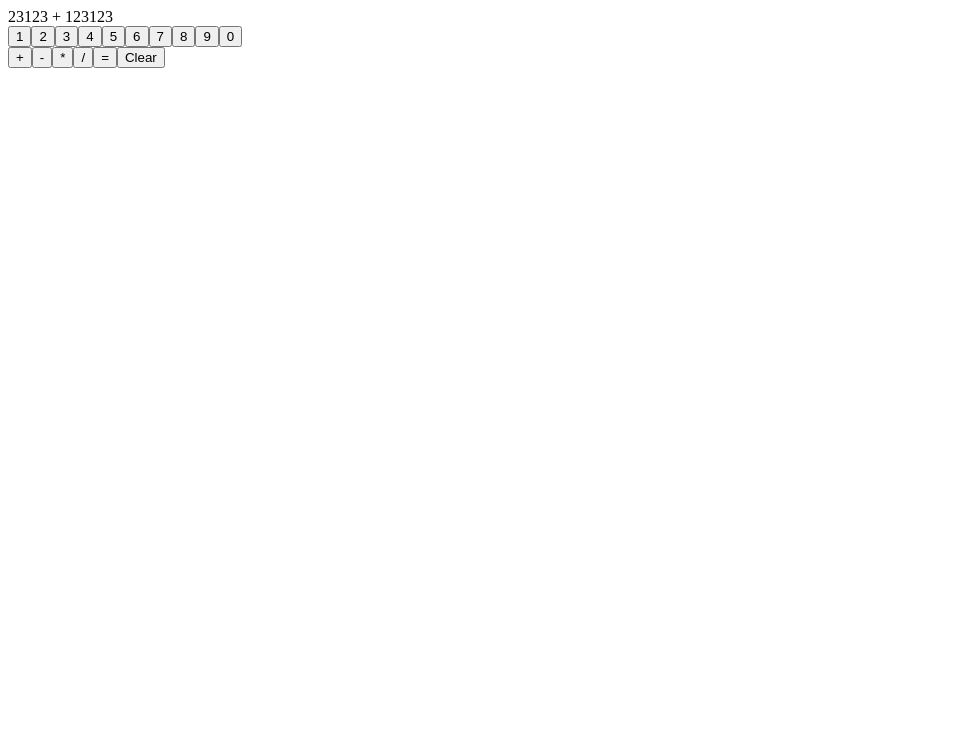
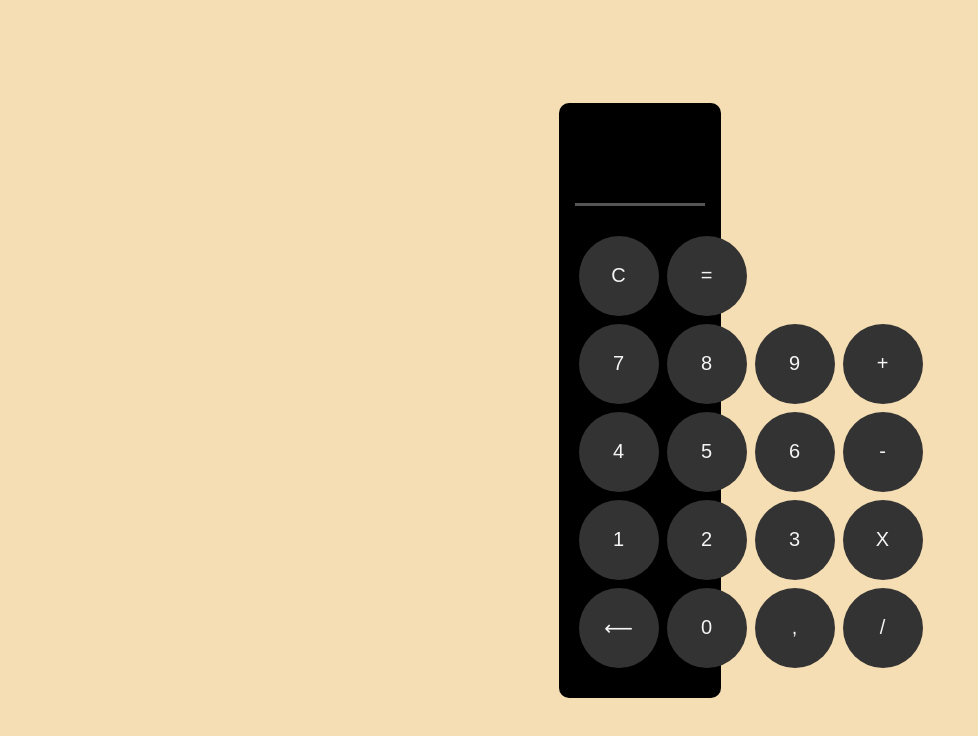
Before and after one commit to malikurkcuoglu/calculator, a plain HTML site: page index.html in a window 1280 px wide. Shown: the whole page, without its empty margins (0-978 px from the left). Drawn offline with Linux system fonts and the light colour scheme.

Commit message:
Style calculator and display numbers on click

```diff
--- a/index.html
+++ b/index.html
@@ -8,16 +8,41 @@
     <script src="./script.js" defer></script>
   </head>
   <body>
-    <div class="Calculator">
-      <div class="display">23123 + 123123</div>
-      <div class="digits">
-        <button>1</button><button>2</button><button>3</button><button>4</button
-        ><button>5</button><button>6</button><button>7</button><button>8</button
-        ><button>9</button><button>0</button>
+    <div class="calculator">
+      <div class="display">
+        <div class="text"></div>
+        <div class="line"></div>
       </div>
-      <div class="operators">
-        <button>+</button><button>-</button><button>*</button><button>/</button
-        ><button>=</button><button>Clear</button>
+
+      <div class="buttons">
+        <div class="row">
+          <button>C</button>
+          <button>=</button>
+        </div>
+        <div class="row">
+          <button class="digit">7</button>
+          <button class="digit">8</button>
+          <button class="digit">9</button>
+          <button class="operator">+</button>
+        </div>
+        <div class="row">
+          <button class="digit">4</button>
+          <button class="digit">5</button>
+          <button class="digit">6</button>
+          <button class="operator">-</button>
+        </div>
+        <div class="row">
+          <button class="digit">1</button>
+          <button class="digit">2</button>
+          <button class="digit">3</button>
+          <button class="operator">X</button>
+        </div>
+        <div class="row">
+          <button>&LongLeftArrow;</button>
+          <button class="digit">0</button>
+          <button>,</button>
+          <button class="operator">/</button>
+        </div>
       </div>
     </div>
   </body>
--- a/script.js
+++ b/script.js
@@ -1,4 +1,17 @@
 let num1, num2, operator;
+const display = document.querySelector(".text");
+const digits = document.querySelectorAll(".digit");
+const operators = document.querySelectorAll(".operator");
+
+digits.forEach((digit) =>
+  digit.addEventListener(
+    "click",
+    (e) => (display.textContent += e.target.textContent)
+  )
+);
+
+let displayNum = Number(display.textContent);
+
 const add = function (a, b) {
   return a + b;
 };
@@ -12,7 +25,8 @@ const multiply = function (a, b) {
 };
 
 const divide = function (a, b) {
-  return a / b;
+  if (b !== 0) return a / b;
+  else return "ERR";
 };
 
 const operate = function (a, b, op) {
--- a/style.css
+++ b/style.css
@@ -0,0 +1,77 @@
+html {
+  box-sizing: border-box;
+}
+*,
+*::after,
+*::before {
+  box-sizing: inherit;
+}
+body {
+  margin: 0;
+  padding: 0;
+  display: flex;
+  justify-content: center;
+  align-items: center;
+  min-height: 100vh;
+  background-color: wheat;
+}
+.calculator {
+  display: flex;
+  max-width: 400px;
+  flex-direction: column;
+}
+.buttons {
+  display: flex;
+  flex-direction: column;
+  max-width: 100%;
+  background-color: black;
+  padding: 30px 20px;
+  gap: 8px;
+  border-bottom-left-radius: 10px;
+  border-bottom-right-radius: 10px;
+}
+.row {
+  display: flex;
+  max-width: 100%;
+  gap: 8px;
+}
+.row:first-child {
+  justify-content: space-between;
+}
+button {
+  border: none;
+  border-radius: 50%;
+  flex: 0 0 80px;
+  height: 80px;
+  background-color: #333;
+  color: whitesmoke;
+  font-size: 20px;
+}
+button:hover {
+  background-color: #555;
+  cursor: pointer;
+}
+button:active {
+  font-size: 16px;
+}
+.display {
+  max-width: 100%;
+  font-size: 40px;
+  background-color: black;
+  border-top-left-radius: 10px;
+  border-top-right-radius: 10px;
+  color: whitesmoke;
+}
+.text {
+  min-height: 100px;
+  max-width: 100%;
+  padding: 0 20px;
+  display: flex;
+  align-items: center;
+  justify-content: flex-end;
+}
+.line {
+  width: 80%;
+  border-bottom: 3px solid #555;
+  margin: 0 auto;
+}
```
